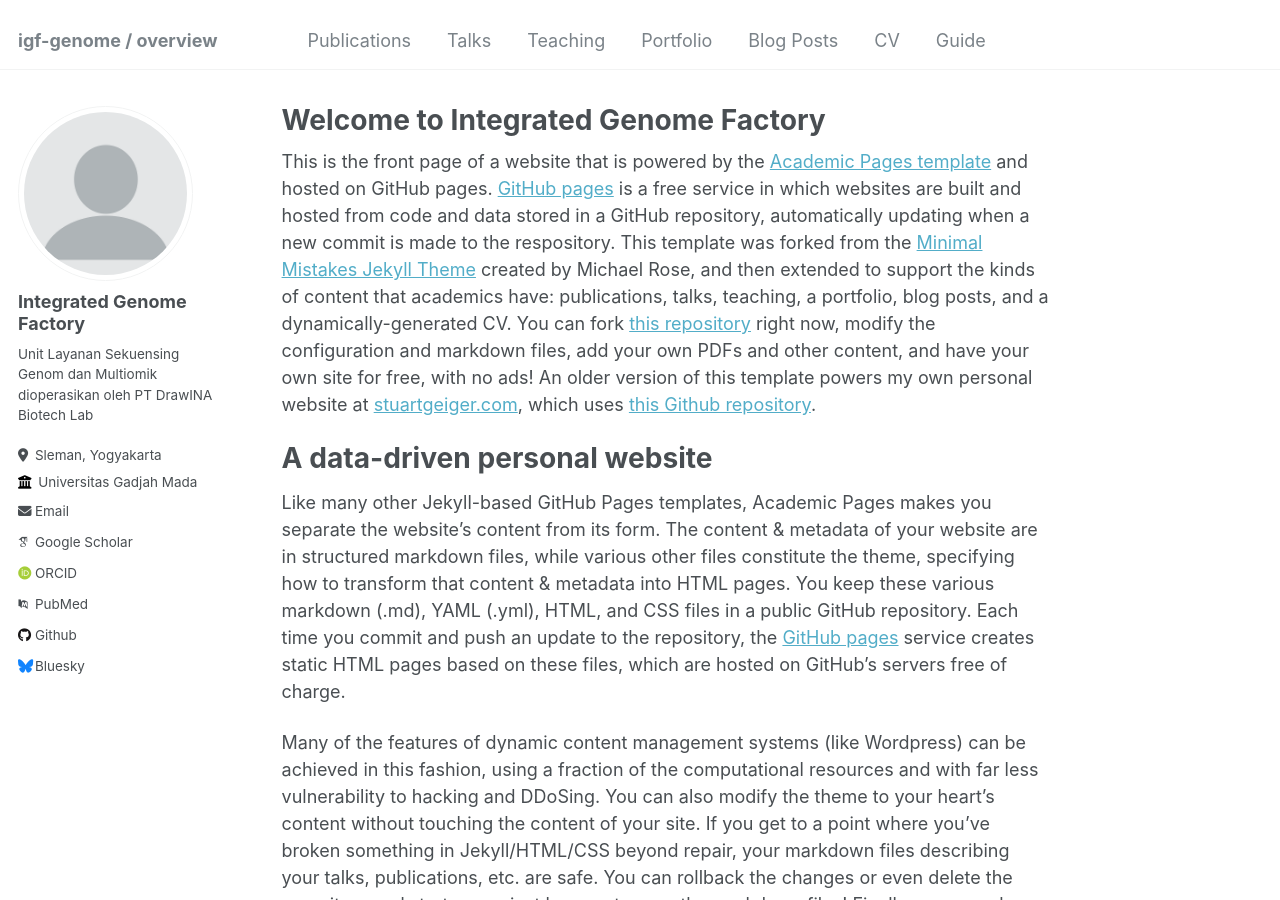
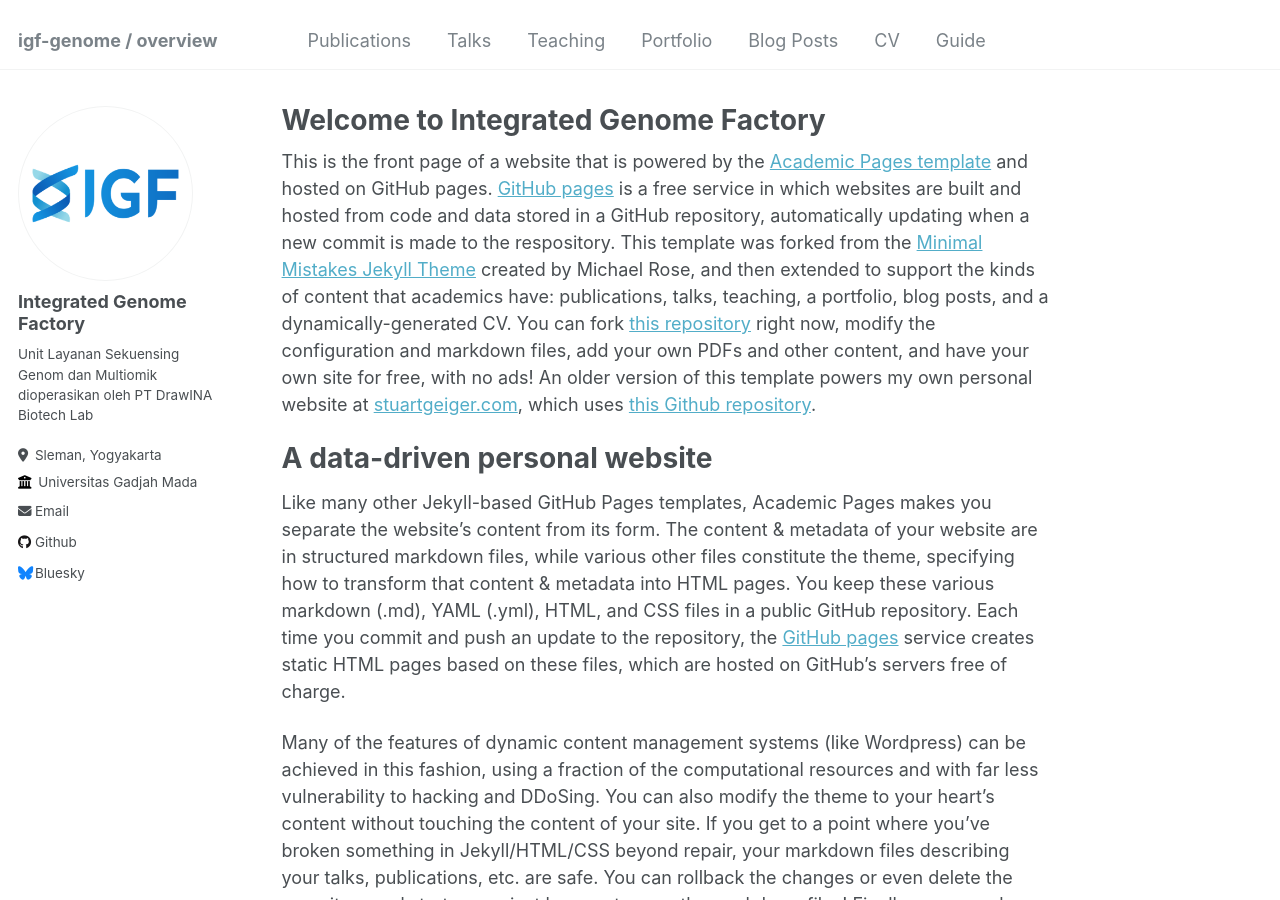
Before and after one commit to igf-genome/igf-genome.github.io, a Jekyll site: the page built from _pages/about.md, in a window 1280 px wide and 900 px high. Built offline with Jekyll 4.4.1, drawn with Linux system fonts in a browser that asks for light colours; some web fonts are replaced.

Commit message:
Update _config.yml

```diff
--- a/_config.yml
+++ b/_config.yml
@@ -21,7 +21,7 @@ repository               : "igf-genome/igf-genome.github.io"
 #               Additional customization can be done by editing /_includes/author-profile.html
 author:
   # Biographic information
-  avatar           : "profile.png"
+  avatar           : "IGF-1-1.png"
   name             : "Integrated Genome Factory"
   pronouns         : # example: "she/her"
   bio              : "Unit Layanan Sekuensing Genom dan Multiomik dioperasikan oleh PT DrawINA Biotech Lab"
@@ -32,11 +32,11 @@ author:
 
   # Academic websites
   arxiv            : # URL - Update with the correct link to your profile
-  googlescholar    : "https://scholar.google.com/citations?user=PS_CX0AAAAAJ"
+  googlescholar    : # "https://scholar.google.com/citations?user=PS_CX0AAAAAJ"
   impactstory      : # URL
-  orcid            : "http://orcid.org/yourorcidurl"
+  instagram        : "https://www.instagram.com/igf.genome/"
   semantic         : # URL
-  pubmed           : "https://www.ncbi.nlm.nih.gov/pubmed/?term=john+snow"
+  pubmed           : #"https://www.ncbi.nlm.nih.gov/pubmed/?term=john+snow"
   researchgate     : # URL
 
   # Repositories and software development
```
